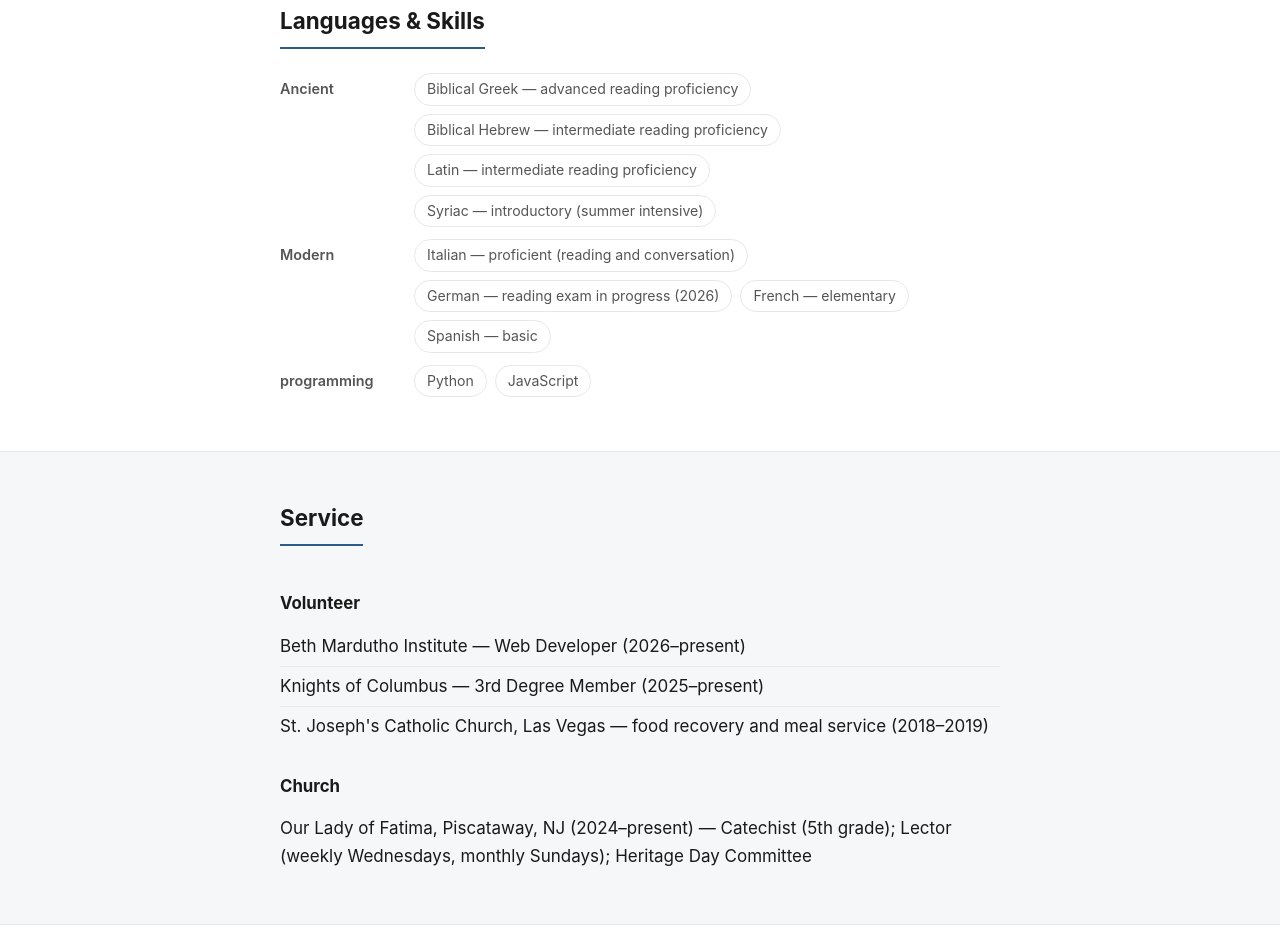
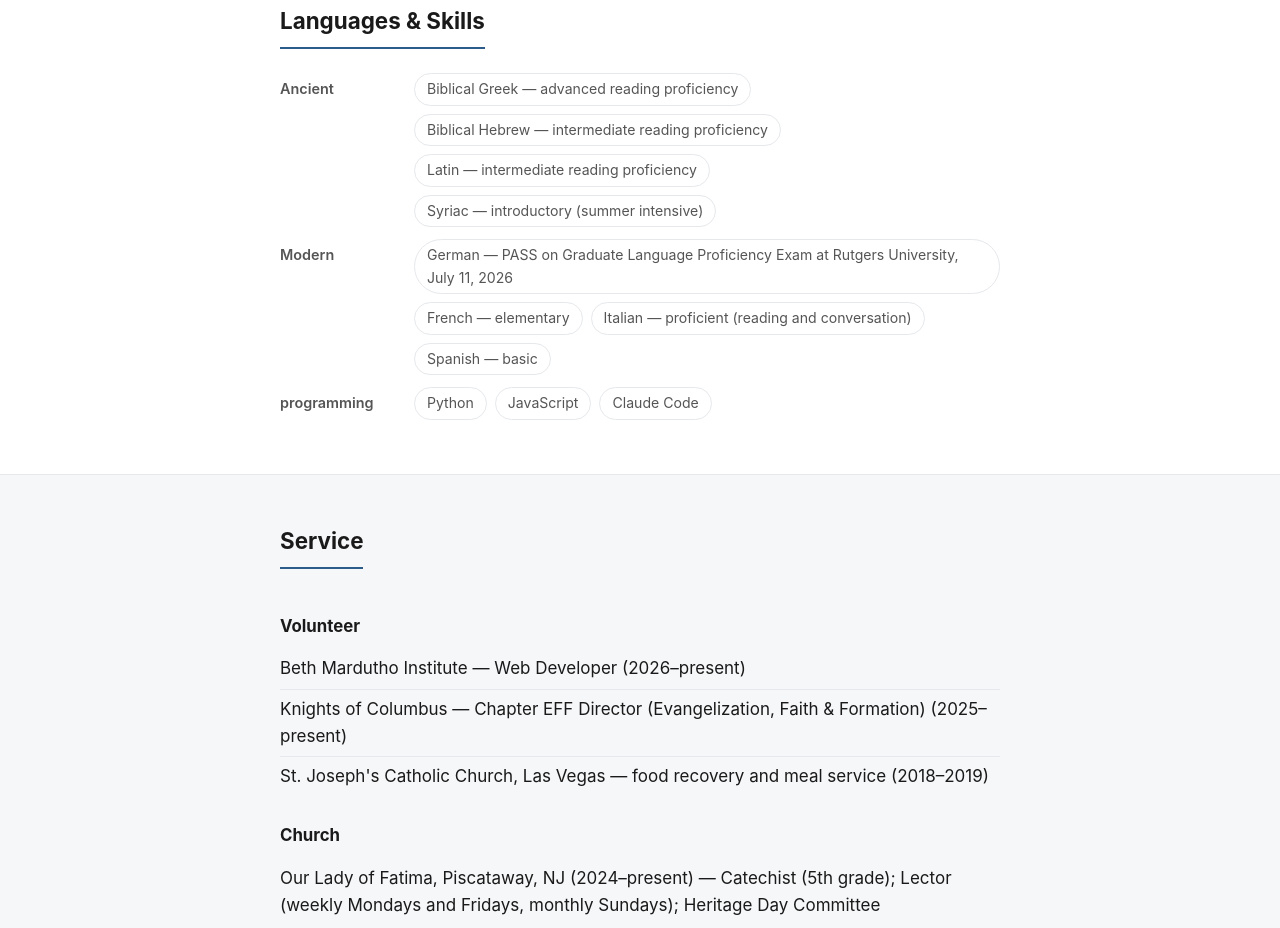
Before and after one commit to timdnoe/timdnoe.github.io, a plain HTML site: page index.html in a window 1280 px wide. Shown: the part 1760-2688 px from the top of the page. Drawn offline with Linux system fonts and the light colour scheme.

Commit message:
build: regenerate index.html and CV.pdf [skip ci]

```diff
--- a/index.html
+++ b/index.html
@@ -114,12 +114,12 @@
         </div>
         <div class="skillrow">
           <span class="skillrow__label">Modern</span>
-          <ul class="tags"><li class="tag">Italian — proficient (reading and conversation)</li><li class="tag">German — reading exam in progress (2026)</li><li class="tag">French — elementary</li><li class="tag">Spanish — basic</li></ul>
+          <ul class="tags"><li class="tag">German — PASS on Graduate Language Proficiency Exam at Rutgers University, July 11, 2026</li><li class="tag">French — elementary</li><li class="tag">Italian — proficient (reading and conversation)</li><li class="tag">Spanish — basic</li></ul>
         </div>
 
         <div class="skillrow">
           <span class="skillrow__label">programming</span>
-          <ul class="tags"><li class="tag">Python</li><li class="tag">JavaScript</li></ul>
+          <ul class="tags"><li class="tag">Python</li><li class="tag">JavaScript</li><li class="tag">Claude Code</li></ul>
         </div>
       </div>
     </section>
@@ -129,9 +129,9 @@
       <div class="container">
         <h2 class="section__title">Service</h2>
         <h3 class="subhead">Volunteer</h3>
-        <ul class="plain"><li>Beth Mardutho Institute — Web Developer (2026–present)</li><li>Knights of Columbus — 3rd Degree Member (2025–present)</li><li>St. Joseph&#x27;s Catholic Church, Las Vegas — food recovery and meal service (2018–2019)</li></ul>
+        <ul class="plain"><li>Beth Mardutho Institute — Web Developer (2026–present)</li><li>Knights of Columbus — Chapter EFF Director (Evangelization, Faith &amp; Formation) (2025–present)</li><li>St. Joseph&#x27;s Catholic Church, Las Vegas — food recovery and meal service (2018–2019)</li></ul>
         <h3 class="subhead">Church</h3>
-        <ul class="plain"><li>Our Lady of Fatima, Piscataway, NJ (2024–present) — Catechist (5th grade); Lector (weekly Wednesdays, monthly Sundays); Heritage Day Committee</li></ul>
+        <ul class="plain"><li>Our Lady of Fatima, Piscataway, NJ (2024–present) — Catechist (5th grade); Lector (weekly Mondays and Fridays, monthly Sundays); Heritage Day Committee</li></ul>
       </div>
     </section>
 
```
Also changed, not shown: 1 other file.
